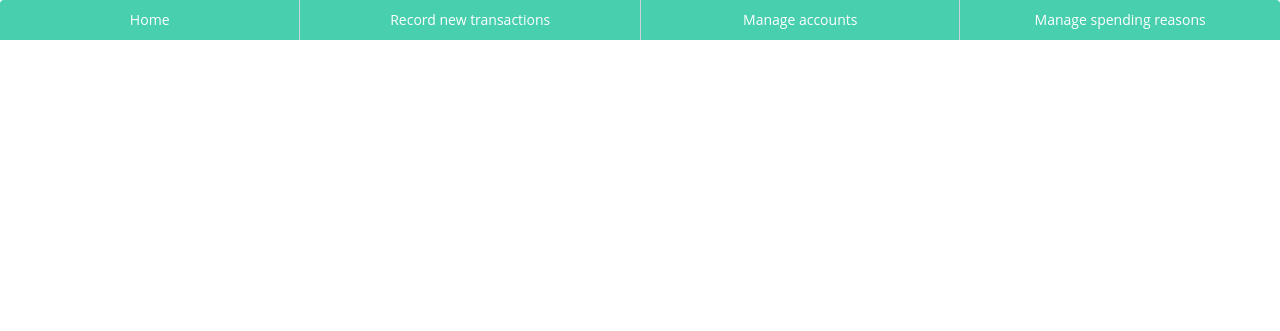
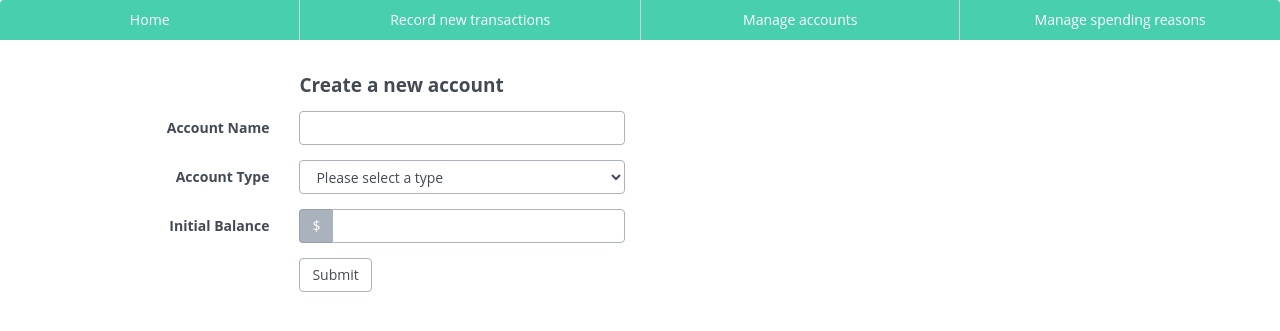
Before and after one commit to ardinor/budget, a Django app: page /budget/accounts/new/ in a window 1280 px wide. Shown: the top 331 px of the page. Run offline with Django 3.2, Linux system fonts and the light colour scheme; some libraries are stand-ins or nearby versions.

Commit message:
Added form for new account creation

```diff
--- a/budget/models.py
+++ b/budget/models.py
@@ -33,6 +33,7 @@ class Account(models.Model):
     type = models.ForeignKey(AccountTypes)
     name = models.CharField(max_length=100)
     bank = models.CharField(max_length=100)
+    balance = models.DecimalField(max_digits=10, decimal_places=2)
 
     @python_2_unicode_compatible
     def __str__(self):
--- a/budget/templates/budget/account_new.html
+++ b/budget/templates/budget/account_new.html
@@ -9,8 +9,48 @@
 {% endif %}
 
 {% block content %}
-<form action="{% url 'budget:account_save' %}" method="post">
+<div class="row">
+    <div class="col-sm-offset-2 col-sm-10">
+        <h4>Create a new account</h4>
+    </div>
+</div>
+
+<form role="form" class="form-horizontal" action="{% url 'budget:account_save' %}" method="post">
     {% csrf_token %}
 
+    <div class="form-group">
+        <label class="col-sm-2 control-label" for="acc_name">Account Name</label>
+        <div class="col-sm-4">
+            <input class="form-control" name="acc_name" id="acc_name" type="text">
+        </div>
+    </div>
+
+    <div class="form-group">
+        <label class="col-sm-2 control-label" for="acc_type">Account Type</label>
+        <div class="col-sm-4">
+            <select class="form-control" id="acc_type">
+                <option value="" disabled="disabled" selected="selected">Please select a type</option>
+                {% for account in account_types.all %}
+                <option value="{{ account.id }}">{{ type_name.name }}</option>
+                {% endfor %}
+            </select>
+        </div>
+    </div>
+
+    <div class="form-group">
+        <label class="col-sm-2 control-label" for="acc_amount">Initial Balance</label>
+        <div class="col-sm-4 ">
+            <div class="input-group">
+                <span class="input-group-addon">$</span>
+                <input class="form-control" name="acc_amount" id="acc_amount" type="text">
+            </div>
+        </div>
+    </div>
+
+    <div class="form-group">
+        <div class="col-sm-offset-2 col-sm-10">
+        <button type="submit" class="btn btn-default">Submit</button>
+        </div>
+    </div>
 </form>
 {% endblock %}
--- a/budget/views.py
+++ b/budget/views.py
@@ -1,7 +1,7 @@
 from django.shortcuts import get_object_or_404, render
 from django.http import HttpResponseRedirect
 
-from budget.models import Account, Transaction, Reasons
+from budget.models import Account, Transaction, Reasons, AccountTypes
 
 def index(request):
     latest_transactions = Transaction.objects.order_by('-date')[:10]
@@ -51,7 +51,9 @@ def account_transactions(request, account_id):
     return render(request, 'budget/account_transactions.html')
 
 def account_new(request):
-    return render(request, 'budget/account_new.html')
+    account_types = AccountTypes.objects.all()
+    return render(request, 'budget/account_new.html',
+                  {'account_types': account_types})
 
 def account_save(request):
     pass
```
